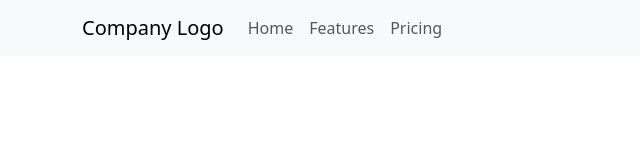
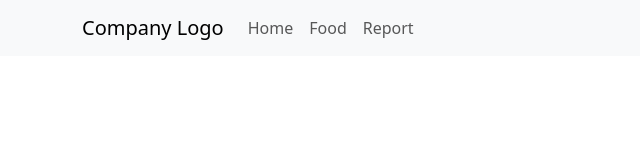
Before and after one commit to 7vTr0x7/React.js-2, a React (Vite) app in the folder IR5.1_HW2/: page / in a window 1280 px wide. Shown: the top 160 px of the page, without its empty margins (0-640 px from the left). Built offline with nearby package versions, Linux system fonts and the light colour scheme.

Commit message:
IR5.1_HW2 - Header

```diff
--- a/IR5.1_HW2/src/components/Header.jsx
+++ b/IR5.1_HW2/src/components/Header.jsx
@@ -27,12 +27,12 @@ const Header = () => {
               </li>
               <li className="nav-item">
                 <a className="nav-link" href="#">
-                  Features
+                  Food
                 </a>
               </li>
               <li className="nav-item">
                 <a className="nav-link" href="#">
-                  Pricing
+                  Report
                 </a>
               </li>
             </ul>
```
